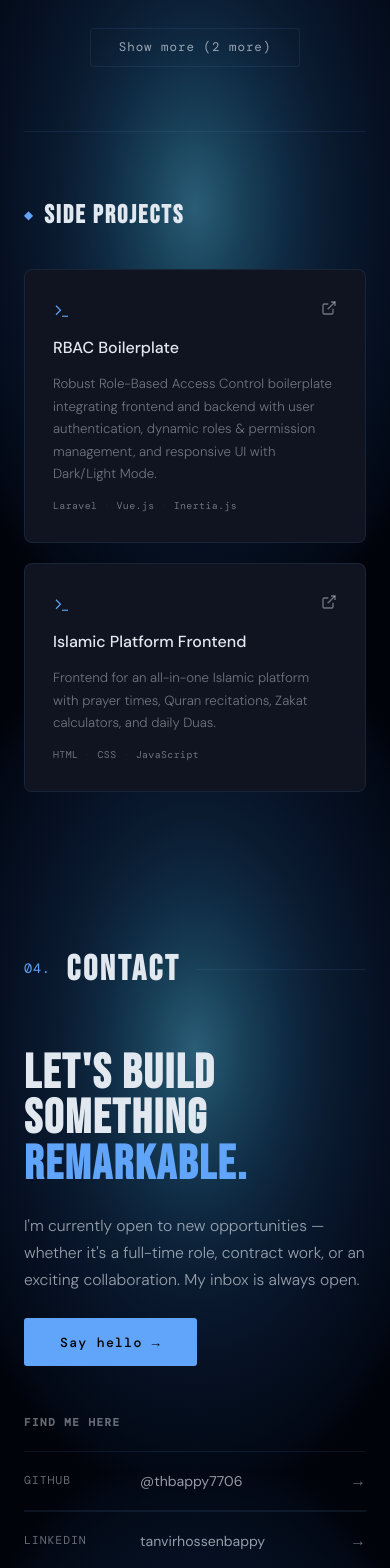
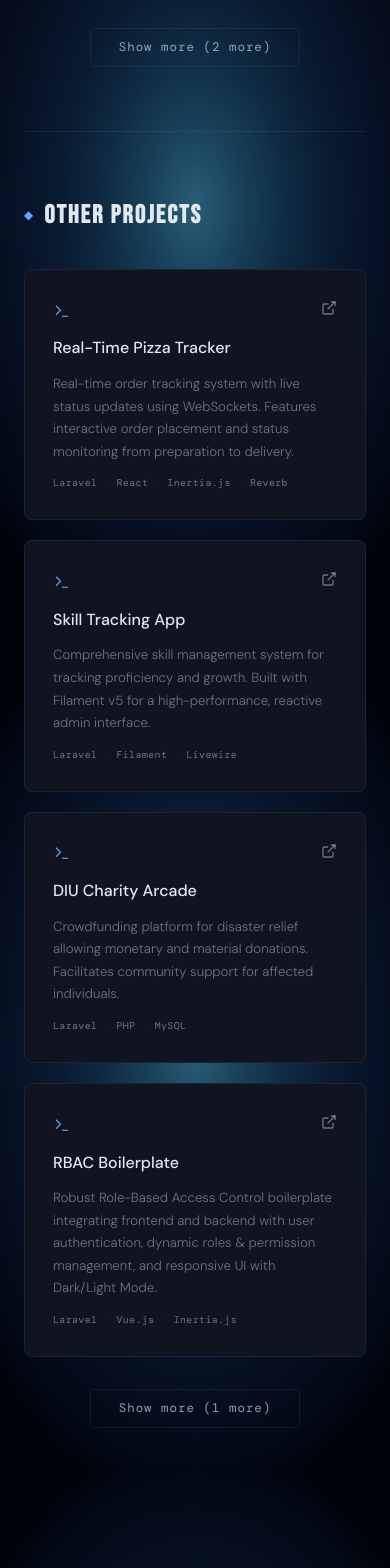
Before and after one commit to thbappy7706/thbappy7706.github.io, a React (Vite) app: page / in a window 390 px wide. Shown: the part 5280-6848 px from the top of the page. Built offline with nearby package versions, Linux system fonts and the light colour scheme; a web font is replaced by a local one.

Commit message:
design responsiveness

```diff
--- a/src/components/Navbar.jsx
+++ b/src/components/Navbar.jsx
@@ -32,7 +32,7 @@ export default function Navbar({ theme, toggleTheme }) {
   }
 
   return (
-    <nav className={`${styles.nav} ${scrolled ? styles.scrolled : ''}`}>
+    <nav className={`${styles.nav} ${scrolled ? styles.scrolled : ''} ${menuOpen ? styles.navOpen : ''}`}>
       <a className={styles.logo} href="#" onClick={e => { e.preventDefault(); window.scrollTo({ top: 0, behavior: 'smooth' }) }}>
         <span className={styles.logoText}>THB</span>
         <span className={styles.logoDot} />
--- a/src/components/Navbar.module.css
+++ b/src/components/Navbar.module.css
@@ -233,4 +233,9 @@
   .links a {
     font-size: 0.9rem;
   }
+
+  .navOpen {
+    backdrop-filter: none !important;
+    -webkit-backdrop-filter: none !important;
+  }
 }
--- a/src/components/Projects.jsx
+++ b/src/components/Projects.jsx
@@ -57,6 +57,24 @@ const featured = [
 
 const sidehustles = [
   {
+    title: 'Real-Time Pizza Tracker',
+    desc: 'Real-time order tracking system with live status updates using WebSockets. Features interactive order placement and status monitoring from preparation to delivery.',
+    tags: ['Laravel', 'React', 'Inertia.js', 'Reverb'],
+    href: 'https://github.com/thbappy7706/Real-Time-Pizza-Tracker',
+  },
+  {
+    title: 'Skill Tracking App',
+    desc: 'Comprehensive skill management system for tracking proficiency and growth. Built with Filament v5 for a high-performance, reactive admin interface.',
+    tags: ['Laravel', 'Filament', 'Livewire'],
+    href: 'https://github.com/thbappy7706/Skill-Tracking-App',
+  },
+  {
+    title: 'DIU Charity Arcade',
+    desc: 'Crowdfunding platform for disaster relief allowing monetary and material donations. Facilitates community support for affected individuals.',
+    tags: ['Laravel', 'PHP', 'MySQL'],
+    href: 'https://github.com/thbappy7706/DIU-Charity-Arcade-A-Crowd-Funding-Web-Application',
+  },
+  {
     title: 'RBAC Boilerplate',
     desc: 'Robust Role-Based Access Control boilerplate integrating frontend and backend with user authentication, dynamic roles & permission management, and responsive UI with Dark/Light Mode.',
     tags: ['Laravel', 'Vue.js', 'Inertia.js'],
@@ -72,7 +90,11 @@ const sidehustles = [
 
 export default function Projects() {
   const [showAll, setShowAll] = useState(false)
+  const [showAllSide, setShowAllSide] = useState(false)
+
   const displayed = showAll ? featured : featured.slice(0, 6)
+  const displayedSide = showAllSide ? sidehustles : sidehustles.slice(0, 4)
+
   const { ref: staggerRef, isVisible: staggerVisible, getDelay } = useStaggeredFade(displayed.length, { delay: 80 })
   const { ref: sectionRef, isVisible: sectionVisible } = useSectionTransition({ threshold: 0.15 })
 
@@ -107,17 +129,25 @@ export default function Projects() {
           </div>
         )}
 
-        {/* Side Hustles */}
+        {/* Other Projects */}
         <div className={styles.sideSection}>
           <h3 className={styles.sideTitle}>
             <span className={styles.sideNum}>◆</span>
-            Side Projects
+            Other Projects
           </h3>
           <div className={styles.sideGrid}>
-            {sidehustles.map(p => (
+            {displayedSide.map(p => (
               <SideCard key={p.title} project={p} />
             ))}
           </div>
+
+          {!showAllSide && sidehustles.length > 4 && (
+            <div className={styles.showMore}>
+              <button className={styles.showMoreBtn} onClick={() => setShowAllSide(true)}>
+                Show more ({sidehustles.length - 4} more)
+              </button>
+            </div>
+          )}
         </div>
       </div>
     </section>
@@ -170,7 +200,7 @@ function SideCard({ project }) {
 function FolderIcon() {
   return (
     <svg width="20" height="20" viewBox="0 0 24 24" fill="none" stroke="var(--accent)" strokeWidth="1.5">
-      <path d="M22 19a2 2 0 01-2 2H4a2 2 0 01-2-2V5a2 2 0 012-2h5l2 3h9a2 2 0 012 2z"/>
+      <path d="M22 19a2 2 0 01-2 2H4a2 2 0 01-2-2V5a2 2 0 012-2h5l2 3h9a2 2 0 012 2z" />
     </svg>
   )
 }
@@ -178,7 +208,7 @@ function FolderIcon() {
 function TerminalIcon() {
   return (
     <svg width="18" height="18" viewBox="0 0 24 24" fill="none" stroke="var(--accent)" strokeWidth="1.5">
-      <polyline points="4 17 10 11 4 5"/><line x1="12" y1="19" x2="20" y2="19"/>
+      <polyline points="4 17 10 11 4 5" /><line x1="12" y1="19" x2="20" y2="19" />
     </svg>
   )
 }
@@ -186,8 +216,8 @@ function TerminalIcon() {
 function ExternalIcon() {
   return (
     <svg width="16" height="16" viewBox="0 0 24 24" fill="none" stroke="currentColor" strokeWidth="2">
-      <path d="M18 13v6a2 2 0 01-2 2H5a2 2 0 01-2-2V8a2 2 0 012-2h6"/>
-      <polyline points="15 3 21 3 21 9"/><line x1="10" y1="14" x2="21" y2="3"/>
+      <path d="M18 13v6a2 2 0 01-2 2H5a2 2 0 01-2-2V8a2 2 0 012-2h6" />
+      <polyline points="15 3 21 3 21 9" /><line x1="10" y1="14" x2="21" y2="3" />
     </svg>
   )
 }
```
